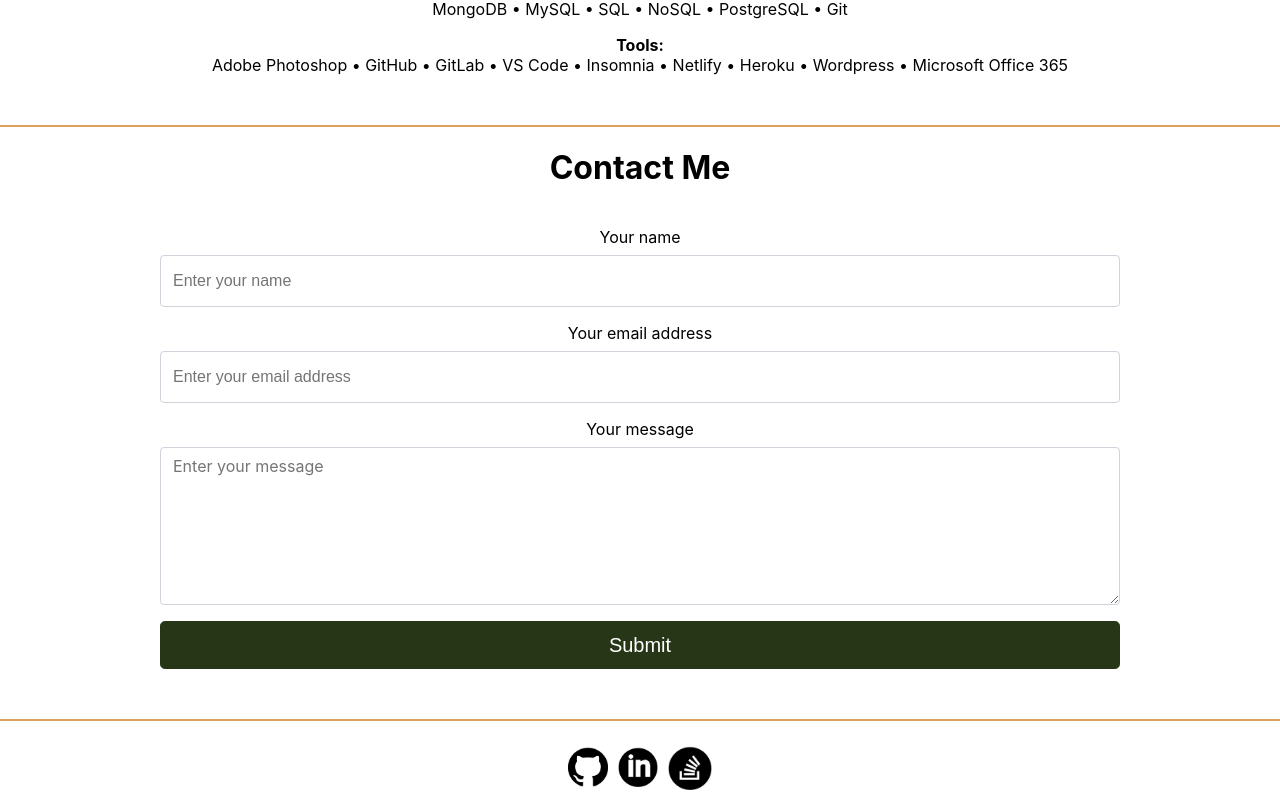
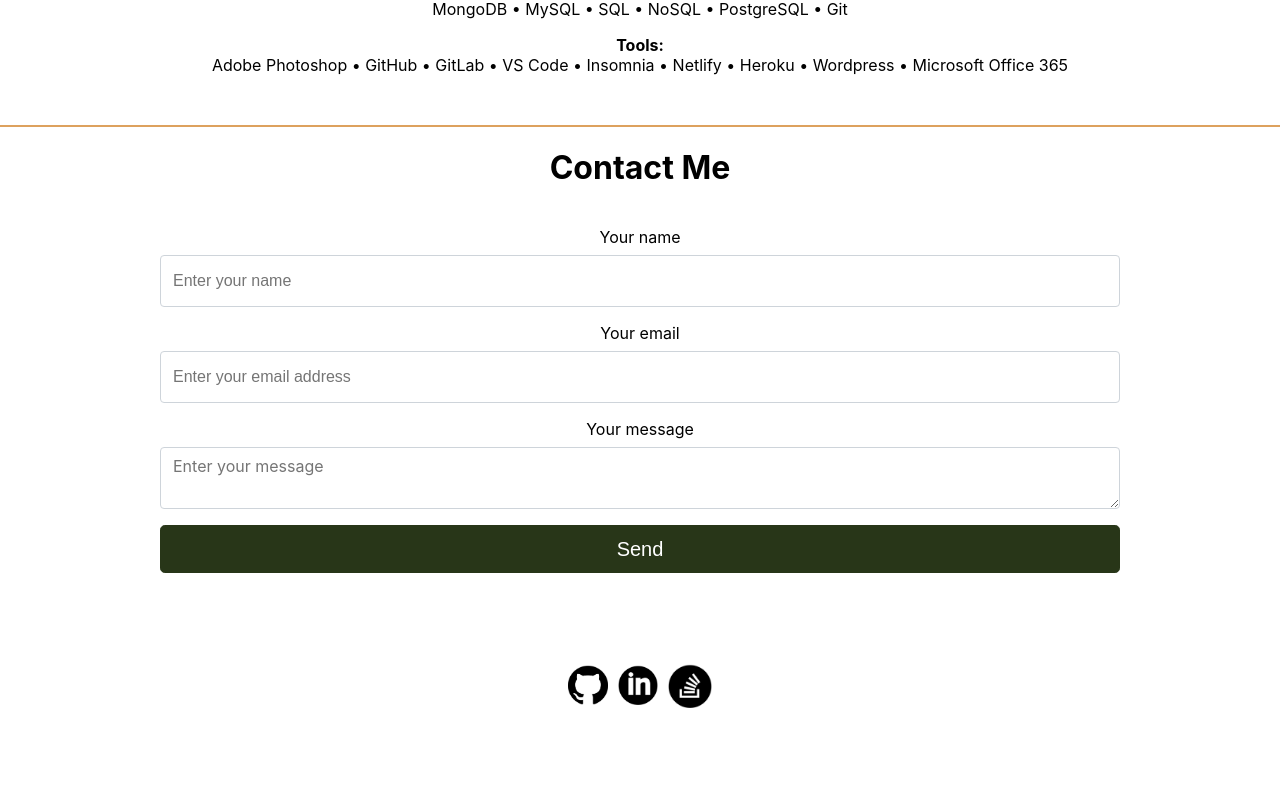
Before and after one commit to jenstem/react-portfolio, a React (Create React App) app: page / in a window 1280 px wide. Shown: the part 6623-7429 px from the top of the page. After the commit the page ends 7347 px from the top, so only its background shows below. Built offline with nearby package versions, Linux system fonts and the light colour scheme.

Commit message:
Revise contact form to clear inputs after submit

```diff
--- a/package.json
+++ b/package.json
@@ -9,6 +9,7 @@
     "@testing-library/user-event": "^13.5.0",
     "react": "^18.2.0",
     "react-dom": "^18.2.0",
+    "react-hook-form": "^7.53.0",
     "react-router-dom": "^6.17.0",
     "react-scripts": "5.0.1",
     "react-toastify": "^10.0.5",
--- a/src/Pages/contact.css
+++ b/src/Pages/contact.css
@@ -5,7 +5,6 @@
 
 .contact-me {
     font-size: 2rem;
-      ;
 }
 
 .contact-container {
--- a/src/Pages/contact.js
+++ b/src/Pages/contact.js
@@ -2,52 +2,39 @@ import React, { useState, useRef } from 'react';
 import './contact.css';
 import { validateEmail } from '../utils/helpers';
 import emailjs from '@emailjs/browser';
-import { ToastContainer, toast } from 'react-toastify';
 
-export default function Contact() {
-    const [formState, setFormState] = useState({ name: '', email: '', message: '' });
-    const [errorMessage, setErrorMessage] = useState('');
-    const { name, email, message } = formState;
-    const form = useRef();
-    const handleSubmit = (e) => {
+
+const Contact = () => {
+    const [isSubmitting, setIsSubmitting] = useState(false);
+    const [stateMessage, setStateMessage] = useState(null);
+    const sendEmail = (e) => {
+        e.persist();
         e.preventDefault();
-        emailjs.sendForm('service_srhstmv', 'template_fcjmcqq', form.current, {
+        setIsSubmitting(true);
+        emailjs
+            .sendForm(
+                'service_srhstmv', 'template_fcjmcqq', e.target, {
                 publicKey: 'sN5KxwZnnbauM-BBg',
-            })
+            }
+            )
             .then(
-                () => {
-                    console.log('SUCCESS! Message sent.');
-                    toast.success('Message sent successfully');
+                (result) => {
+                    setStateMessage('Message sent!');
+                    setIsSubmitting(false);
+                    setTimeout(() => {
+                        setStateMessage(null);
+                    }, 5000);
                 },
                 (error) => {
-                    console.log('FAILED...', error.text);
-                    toast.error('Failed to send message');
-                },
+                    setStateMessage('Something went wrong, please try again later');
+                    setIsSubmitting(false);
+                    setTimeout(() => {
+                        setStateMessage(null);
+                    }, 5000);
+                }
             );
-        if (!errorMessage) {
-            console.log('Submit Form', formState);
-        }
-    };
 
-    const handleChange = (e) => {
-        if (e.target.name === "email") {
-            const isValid = validateEmail(e.target.value);
-            if (!isValid) {
-                setErrorMessage('Your email is invalid');
-            } else {
-                setErrorMessage('');
-            }
-        } else {
-            if (!e.target.value.length) {
-                setErrorMessage(`${e.target.name} is required`);
-            } else {
-                setErrorMessage('');
-            }
-        }
-        if (!errorMessage) {
-            setFormState({ ...formState, [e.target.name]: e.target.value });
-            console.log('Handle Form', formState);
-        }
+        e.target.reset();
     };
     return (
         <div id="contact">
@@ -58,43 +45,32 @@ export default function Contact() {
                 <div className="contact-container">
                     <div className="contact-container-second">
                         <div className="form-container">
-                            <form id="contact-form-id" ref={form} onSubmit={handleSubmit} className="contact-form-class" method="post" action="contact-form-process.php">
-
-                                <div className="contact-form-group">
-                                    <label name="Name" className="contact-label">Your name</label>
-                                    <div className="contact-input-group">
-                                        <input type="text" id="Name" name="user_name" className="contact-form-control" defaultValue={name} onBlur={handleChange} placeholder="Enter your name" required />
-                                    </div>
+                            <form onSubmit={sendEmail} className='contact-form-class'>
+                                <label className='contact-label'>Your name</label>
+                                <div className='contact-input-group'>
+                                <input type="text" name="user_name" className='contact-form-control contact-form-group' placeholder="Enter your name" required/>
                                 </div>
-
-                                <div className="contact-form-group">
-                                    <label name="Email" className="contact-label">Your email address</label>
-                                    <div className="contact-input-group">
-                                        <input type="email" id="Email" name="user_email" defaultValue={email} onBlur={handleChange} className="contact-form-control" placeholder="Enter your email address" required />
-                                    </div>
+                                <div className='contact-form-group'>
+                                <label className='contact-label'>Your email</label>
+                                <div className='contact-input-group'>
+                                <input className='contact-form-control' type="email" name="user_email" placeholder="Enter your email address" required/>
                                 </div>
-
-                                <div className="contact-form-group">
-                                    <label name="Message" className="contact-label">Your message</label>
-                                    <div className="contact-input-group">
-                                        <textarea id="Message" name="message" defaultValue={message} onBlur={handleChange} className="contact-form-control" rows="6" maxLength="3000" placeholder="Enter your message" required></textarea>
-                                        {errorMessage && (
-                                            <div>
-                                                <p className="error-text">{errorMessage}</p>
-                                            </div>
-                                        )}
-                                    </div>
                                 </div>
-                                <div className="contact-form-group">
-                                    <button type="submit" id="contact-button" className="contact-btn contact-btn-primary contact-btn-lg contact-btn-block">Submit</button>
+                                <div className='contact-form-group'>
+                                <label className='contact-label'>Your message</label>
+                                <div className='contact-input-group'>
+                                <textarea className='contact-form-control contact-form-group' name="message" placeholder="Enter your message" required/>
+                                <input className='contact-btn contact-btn-primary contact-btn-lg contact-btn-block' type="submit" value="Send" disabled={isSubmitting} />
+                                {stateMessage && <p>{stateMessage}</p>}
                                 </div>
-
+                                </div>
                             </form>
+                            </div>
                         </div>
                     </div>
                 </div>
-            </div>
-            <div className="bar"></div>
         </div>
-    );
+
+                            );
 };
+                            export default Contact;
```
Also changed, not shown: 1 other file (tests, documents, lock files or other folders). Lines whose indentation alone changed are shown as unchanged.
